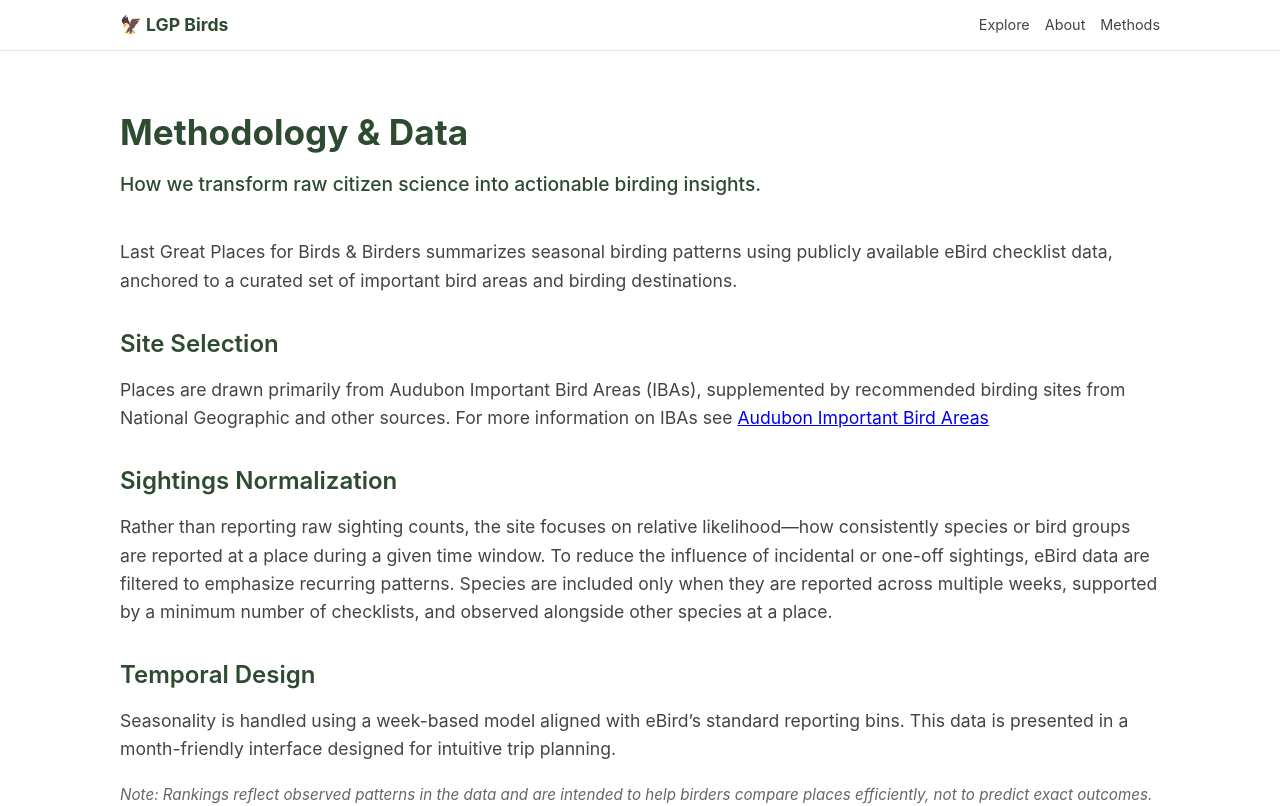
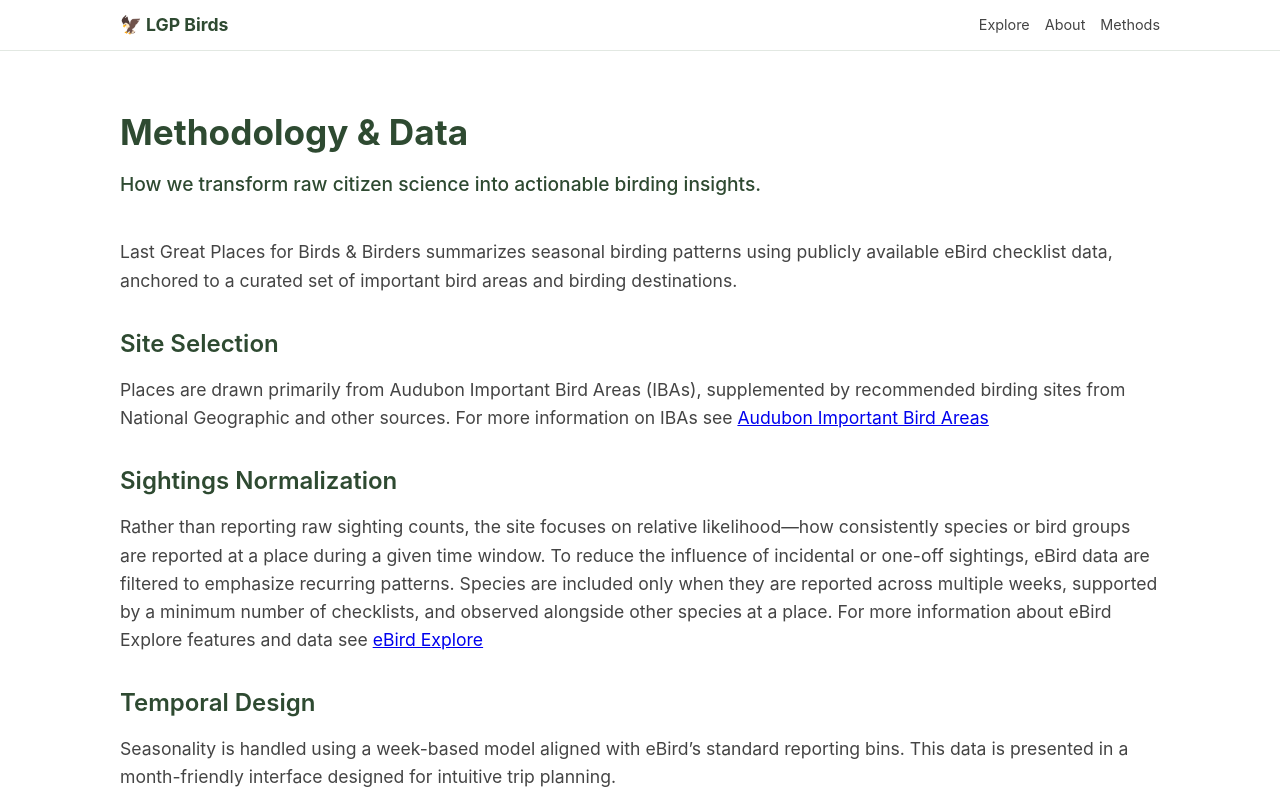
Before and after one commit to lastgreatplaces/LGP-Birds, a Next.js app: page /methods in a window 1280 px wide. Shown: the top 806 px of the page. Built offline with nearby package versions, Linux system fonts and the light colour scheme.

Commit message:
Enhance sightings normalization description with link
Added a link to eBird Explore for more information.

```diff
--- a/app/methods/page.tsx
+++ b/app/methods/page.tsx
@@ -28,7 +28,10 @@ export default function MethodsPage() {
 <h2 style={{ marginTop: '30px' }}>Sightings Normalization</h2>
 <p>
   Rather than reporting raw sighting counts, the site focuses on <strong>relative likelihood</strong>—how
-  consistently species or bird groups are reported at a place during a given time window. To reduce the influence of incidental or one-off sightings, eBird data are filtered to emphasize recurring patterns. Species are included only when they are reported across multiple weeks, supported by a minimum number of checklists, and observed alongside other species at a place.
+  consistently species or bird groups are reported at a place during a given time window. To reduce the influence of incidental or one-off sightings, eBird data are filtered to emphasize recurring patterns. Species are included only when they are reported across multiple weeks, supported by a minimum number of checklists, and observed alongside other species at a place. For more information about eBird Explore features and data see <a href="https://ebird.org/explore"
+   target="_blank" rel="noopener">
+  eBird Explore
+</a>
 </p>
 
 <h2 style={{ marginTop: '30px' }}>Temporal Design</h2>
```
